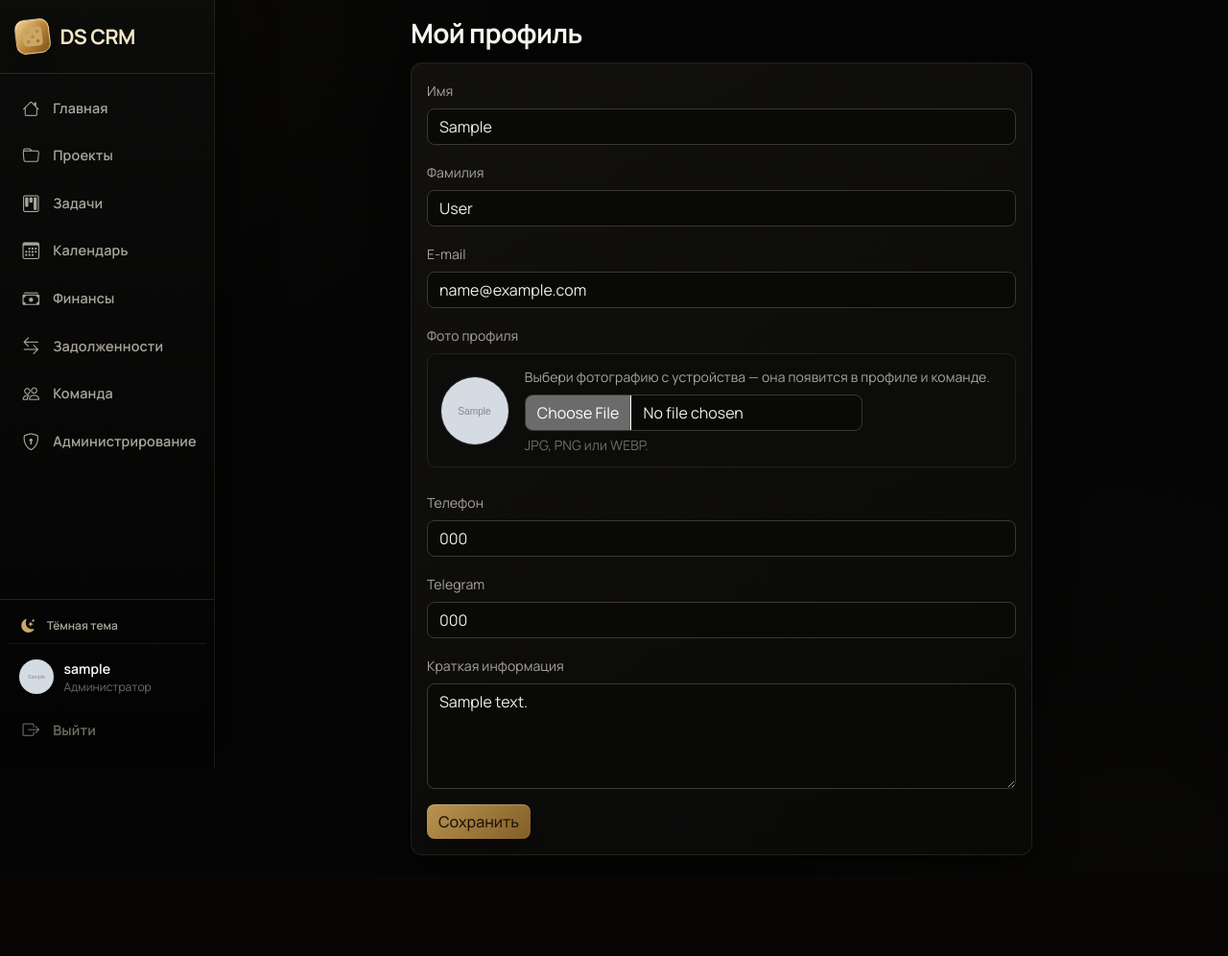
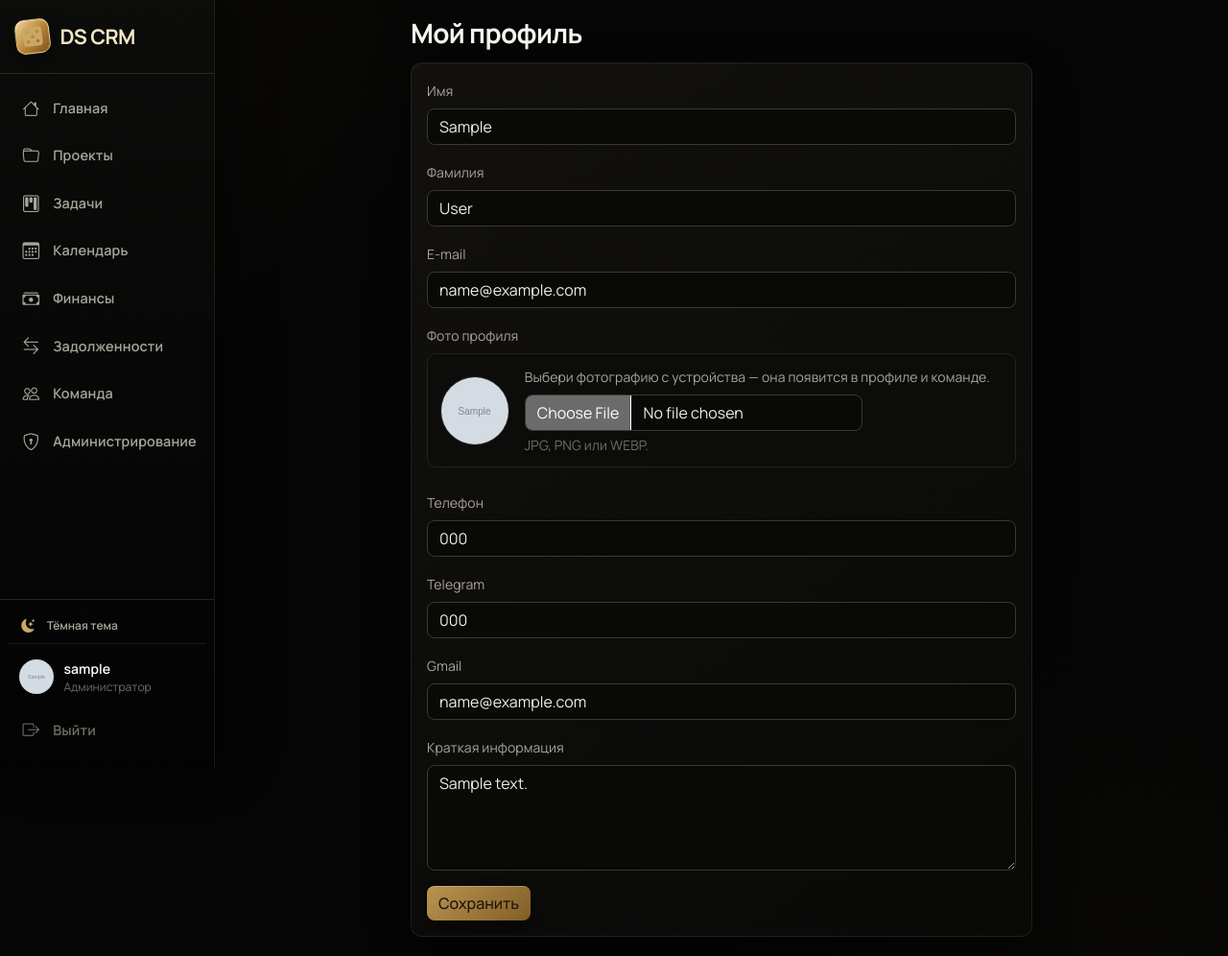
Before and after one commit to Enotas51/CRMDicescream, a Django app: page /accounts/profile/ in a window 1280 px wide. Shown: the whole page at 96% size. Before the commit the page ends 891 px from the top, so only its background shows below. Run offline with Django 5.2, Linux system fonts and the light colour scheme; a user stored in the database is signed in; tables that the repository leaves empty hold one stand-in row (values such as "Sample post"); grey boxes marked "Sample" are stand-in pictures.

Commit message:
Add Gmail contact to user profiles

```diff
--- a/accounts/admin.py
+++ b/accounts/admin.py
@@ -11,7 +11,7 @@ class UserAdmin(BaseUserAdmin):
   list_filter = ('role', 'approval_status', 'is_active')
   search_fields = ('username', 'email', 'first_name', 'last_name', 'yandex_id')
   fieldsets = BaseUserAdmin.fieldsets + (
-    (_('CRM'), {'fields': ('role', 'approval_status', 'yandex_id', 'avatar_url', 'avatar_file', 'phone', 'telegram', 'bio')}),
+    (_('CRM'), {'fields': ('role', 'approval_status', 'yandex_id', 'avatar_url', 'avatar_file', 'phone', 'telegram', 'gmail', 'bio')}),
   )
   add_fieldsets = BaseUserAdmin.add_fieldsets + (
     (_('CRM'), {'fields': ('role', 'approval_status')}),
--- a/accounts/forms.py
+++ b/accounts/forms.py
@@ -22,7 +22,7 @@ class CRMSignupForm(SignupForm):
 class UserApprovalForm(forms.ModelForm):
   class Meta:
     model = User
-    fields = ['role', 'approval_status', 'is_active', 'first_name', 'last_name', 'email', 'phone', 'telegram', 'bio']
+    fields = ['role', 'approval_status', 'is_active', 'first_name', 'last_name', 'email', 'phone', 'telegram', 'gmail', 'bio']
     labels = {
       'role': 'Роль',
       'approval_status': 'Статус',
@@ -32,6 +32,7 @@ class UserApprovalForm(forms.ModelForm):
       'email': 'Email',
       'phone': 'Телефон',
       'telegram': 'Telegram',
+      'gmail': 'Gmail',
       'bio': 'Краткая информация',
     }
 
@@ -45,11 +46,11 @@ class UserApprovalForm(forms.ModelForm):
 class ProfileForm(forms.ModelForm):
   class Meta:
     model = User
-    fields = ['first_name', 'last_name', 'email', 'avatar_file', 'phone', 'telegram', 'bio']
+    fields = ['first_name', 'last_name', 'email', 'avatar_file', 'phone', 'telegram', 'gmail', 'bio']
     labels = {
       'first_name': 'Имя', 'last_name': 'Фамилия', 'email': 'E-mail',
       'avatar_file': 'Фото профиля', 'phone': 'Телефон',
-      'telegram': 'Telegram', 'bio': 'Краткая информация',
+      'telegram': 'Telegram', 'gmail': 'Gmail', 'bio': 'Краткая информация',
     }
     widgets = {
       'avatar_file': forms.FileInput(attrs={'class': 'profile-avatar-file', 'accept': 'image/jpeg,image/png,image/webp'}),
--- a/accounts/models.py
+++ b/accounts/models.py
@@ -34,6 +34,7 @@ class User(AbstractUser):
     avatar_file = models.FileField(_('Фото профиля'), upload_to='avatars/', blank=True)
     phone = models.CharField(_('Телефон'), max_length=20, blank=True)
     telegram = models.CharField(_('Telegram'), max_length=64, blank=True)
+    gmail = models.EmailField(_('Gmail'), blank=True)
     bio = models.TextField(_('Краткая информация'), blank=True)
 
     class Meta:
--- a/templates/accounts/team.html
+++ b/templates/accounts/team.html
@@ -17,6 +17,7 @@
         {% if member.phone %}<div><dt><i class="bi bi-telephone"></i></dt><dd>{{ member.phone }}</dd></div>{% endif %}
         {% if member.telegram %}<div><dt><i class="bi bi-telegram"></i></dt><dd>{{ member.telegram }}</dd></div>{% endif %}
         {% if member.email %}<div><dt><i class="bi bi-envelope"></i></dt><dd class="text-truncate">{{ member.email }}</dd></div>{% endif %}
+        {% if member.gmail %}<div><dt><i class="bi bi-google"></i></dt><dd class="text-truncate">{{ member.gmail }}</dd></div>{% endif %}
       </dl>
     </article>
     {% empty %}<div class="text-muted">Участников пока нет.</div>{% endfor %}
```
Also changed, not shown: accounts/migrations/0004_user_gmail.py (added).
